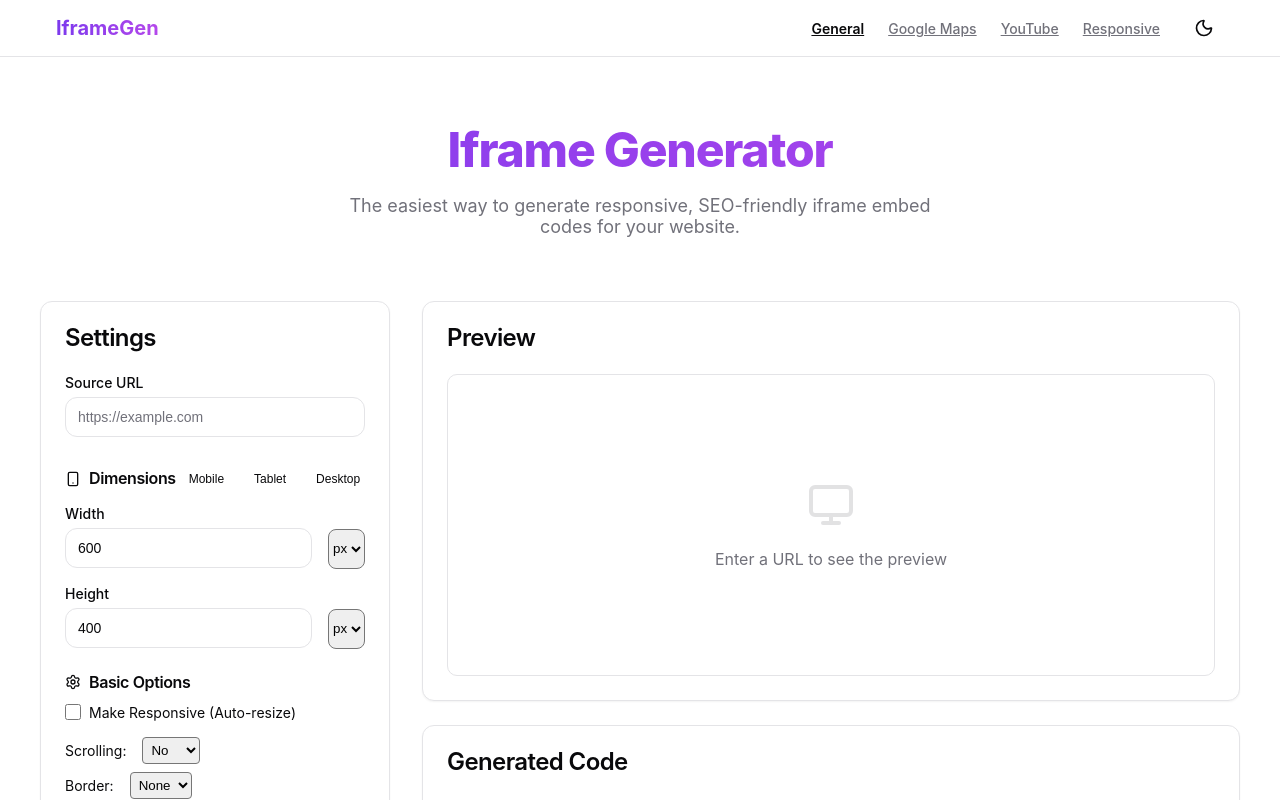
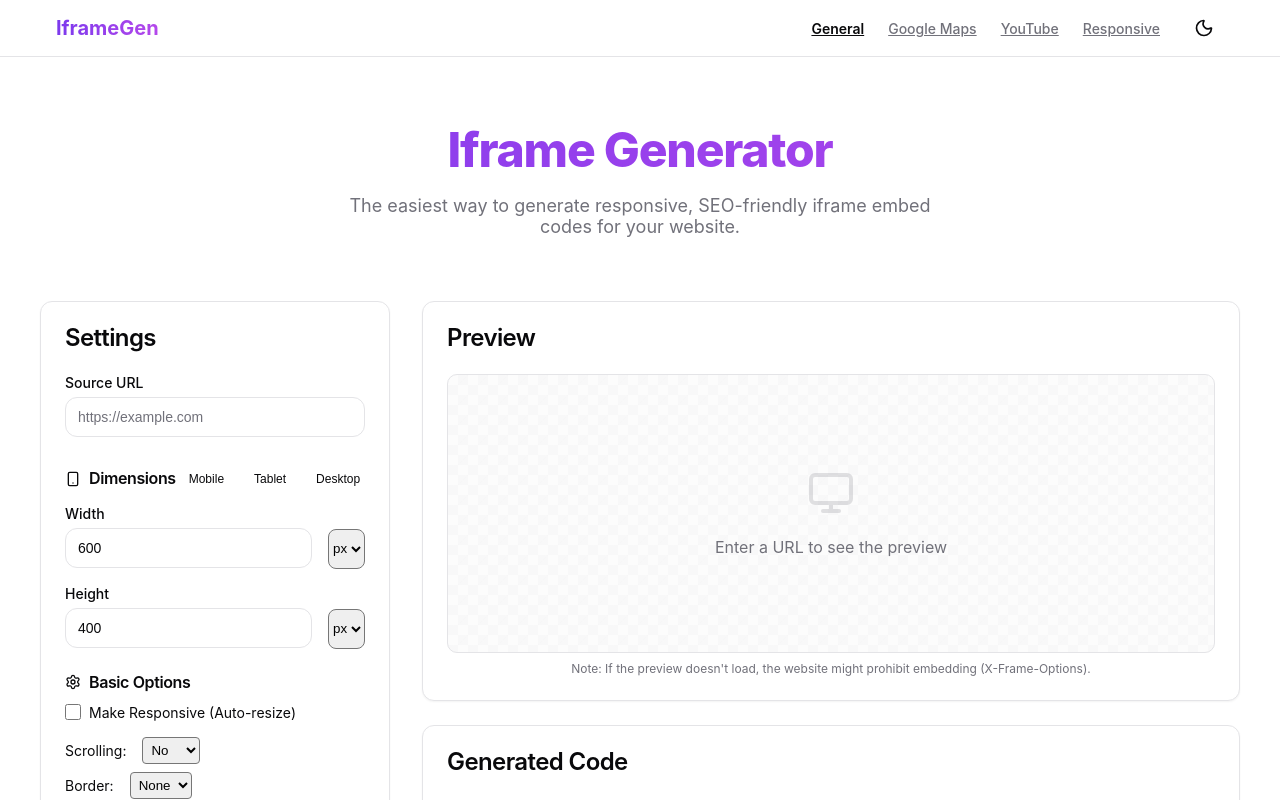
Before and after one commit to zensife/iframe_generator, a Next.js app: page / in a window 1280 px wide. Shown: the top 800 px of the page. Built offline with nearby package versions, Linux system fonts and the light colour scheme.

Commit message:
feat: Add URL validation, enhance iframe preview styling, and include new project documentation and keyword research.

```diff
--- a/src/app/page.module.css
+++ b/src/app/page.module.css
@@ -87,12 +87,24 @@
   width: 100%;
   height: 100%;
   border-radius: calc(var(--radius) - 2px);
-  background-color: white;
-  overflow: hidden;
+  /* Checkerboard pattern to indicate "canvas" */
+  background-color: hsl(var(--muted) / 0.3);
+  background-image:
+    linear-gradient(45deg, hsl(var(--muted) / 0.5) 25%, transparent 25%),
+    linear-gradient(-45deg, hsl(var(--muted) / 0.5) 25%, transparent 25%),
+    linear-gradient(45deg, transparent 75%, hsl(var(--muted) / 0.5) 75%),
+    linear-gradient(-45deg, transparent 75%, hsl(var(--muted) / 0.5) 75%);
+  background-size: 20px 20px;
+  background-position: 0 0, 0 10px, 10px -10px, -10px 0px;
+
+  overflow: auto;
+  /* Allow scrolling if iframe is larger than preview area */
   display: flex;
   align-items: center;
   justify-content: center;
   border: 1px solid hsl(var(--border));
+  padding: 2rem;
+  /* Add padding so iframe doesn't touch edges */
 }
 
 .iframeWrapper {
--- a/src/app/page.tsx
+++ b/src/app/page.tsx
@@ -131,8 +131,38 @@ export default function Home() {
 
   }, [url, width, widthUnit, height, heightUnit, border, scrolling, name, title, loading, referrerPolicy, sandbox, allow, isResponsive]);
 
+  const [urlError, setUrlError] = useState('');
+
   const handleUrlChange = (e: React.ChangeEvent<HTMLInputElement>) => {
-    setUrl(e.target.value);
+    const val = e.target.value;
+    setUrl(val);
+
+    if (val && !val.match(/^(http|https):\/\/[^ "]+$/)) {
+      // Allow partial input but warn if it doesn't look like a URL yet?
+      // Or just warn if it doesn't start with http/https
+      if (!val.startsWith('http://') && !val.startsWith('https://')) {
+        // We auto-prepend https:// in the effect, so maybe just check for invalid chars?
+        // Let's stick to the PRD requirement: "Must start with http:// or https://"
+        // But since we auto-fix it in the preview, maybe we only error if it's really malformed?
+        // Actually, the PRD says: "Show error if not valid URL".
+        // Let's keep it simple: if it has spaces or is clearly not a URL.
+        // But wait, the previous logic auto-prepended https://.
+        // Let's validate strictly only if the user claims it's done.
+        // Real-time validation:
+        // If it doesn't have a dot, it's probably not a domain.
+        if (!val.includes('.')) {
+          // Don't show error immediately while typing?
+          // Let's show error if it contains spaces.
+        }
+      }
+    }
+
+    // Simple validation: Check for spaces
+    if (val.includes(' ')) {
+      setUrlError('URL should not contain spaces.');
+    } else {
+      setUrlError('');
+    }
   };
 
   return (
@@ -161,6 +191,7 @@ export default function Home() {
                 placeholder="https://example.com"
                 value={url}
                 onChange={handleUrlChange}
+                error={urlError}
               />
 
               {/* Dimensions */}
@@ -384,6 +415,9 @@ export default function Home() {
                   </div>
                 )}
               </div>
+              <p style={{ fontSize: '0.75rem', color: 'hsl(var(--muted-foreground))', marginTop: '0.5rem', textAlign: 'center' }}>
+                Note: If the preview doesn't load, the website might prohibit embedding (X-Frame-Options).
+              </p>
             </CardContent>
           </Card>
 
```
